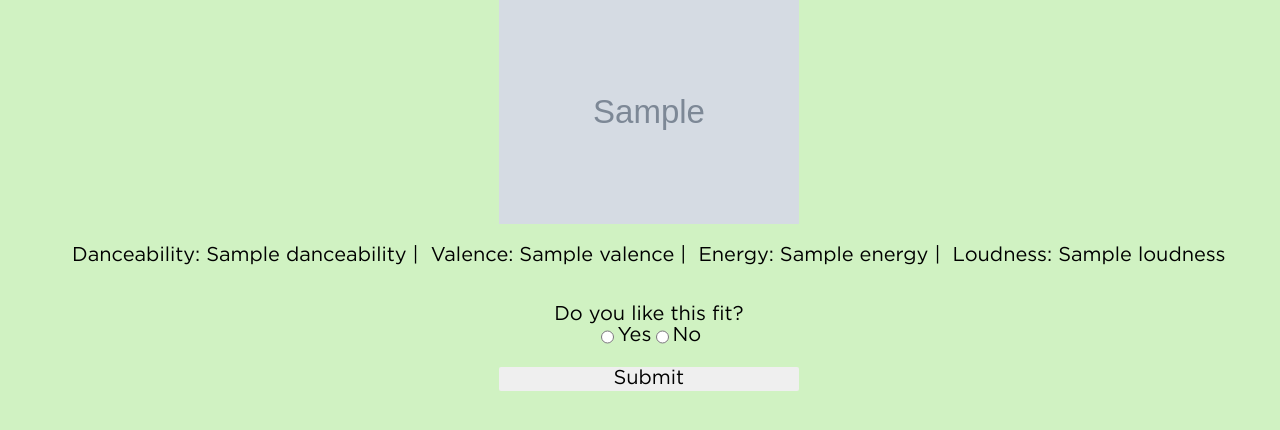
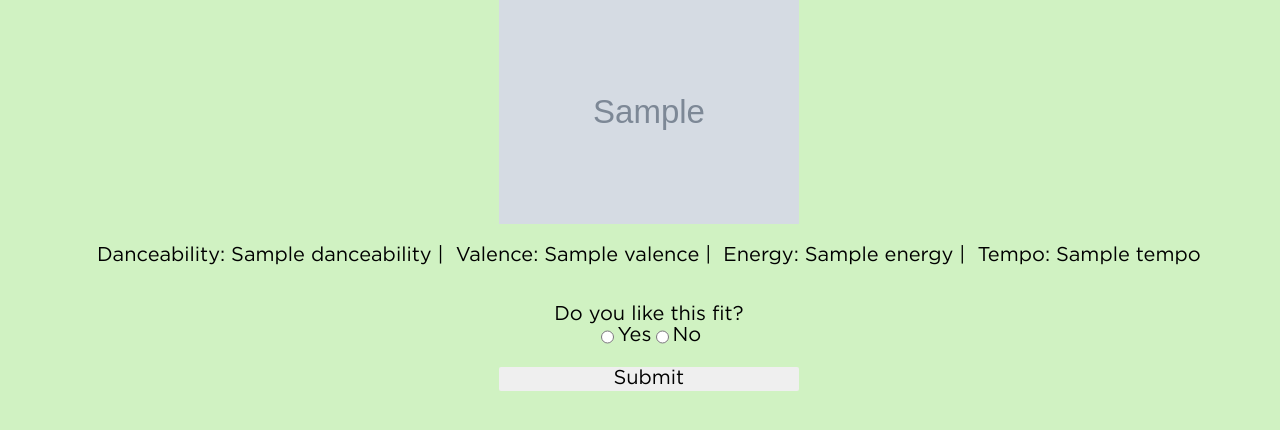
Before and after one commit to hannacodes/HitsToFits, a Flask app: template src/backend/templates/match.html in a window 1280 px wide. Shown: the part 95-525 px from the top of the page. Run offline with Flask 2, Linux system fonts and the light colour scheme; the template is opened without the code that fills it: most values are stand-ins (such as "Sample title", 1, 10 or a date in 2020).

Commit message:
added tempo instead of loudness

```diff
--- a/src/backend/app.py
+++ b/src/backend/app.py
@@ -104,6 +104,7 @@ def match():
     valence = hits.getValence(features)
     energy = hits.getEnergy(features)
     loudness = hits.getLoudness(features)
+    tempo = hits.getTempo(features)
     calculateFeatures.calcColor(danceability, valence, rgb)
     calculateFeatures.calcBrightness(energy, rgb)
     top = calculateFeatures.searchClosetForTops(rgb)
@@ -115,11 +116,10 @@ def match():
     photos.append('https://storage.googleapis.com/hit2fit/' + filename)
     filename = fits.getBestMatch(bottom)
     photos.append('https://storage.googleapis.com/hit2fit/' + filename)
-    loudness=format(loudness, '.3f')
     name=hits.getName(features)
     artist=hits.getArtist(features)
     return render_template("match.html", photos=photos, danceability=danceability,
-                           energy=energy, valence=valence, loudness=loudness,
+                           energy=energy, valence=valence, tempo=tempo,
                            name=name, artist=artist)
 
 @app.route("/results", methods=["GET", "POST"])
--- a/src/backend/colorWeights.json
+++ b/src/backend/colorWeights.json
@@ -1 +1 @@
-{"lowDance_midVal": [2, 2, 2, 2, 2, 2, 2, 2, 2, 2, 2, 2], "midDance_lowVal": [2, 2, 2, 2, 2, 2, 2, 2, 2, 2, 2, 2], "midDance_midVal": [2, 2, 2, 2, 2, 2, 2, 2, 2, 2, 2, 2], "midDance_highVal": [2, 2, 2, 2, 2, 2, 2, 2, 2, 2, 2, 2], "highDance_midVal": [2, 2, 2, 2, 2, 2, 2, 2, 2, 2, 2, 2], "currentDanceAndVal": 4, "currentColor": "#ff69b4"}
+{"lowDance_midVal": [2, 2, 2, 2, 2, 2, 2, 2, 2, 2, 2, 2], "midDance_lowVal": [2, 2, 2, 2, 2, 2, 2, 2, 2, 2, 2, 2], "midDance_midVal": [2, 2, 2, 2, 2, 2, 2, 2, 2, 2, 2, 2], "midDance_highVal": [2, 2, 2, 2, 2, 2, 2, 2, 2, 2, 2, 2], "highDance_midVal": [2, 2, 2, 2, 2, 2, 2, 2, 2, 2, 2, 2], "currentDanceAndVal": 3, "currentColor": "#a020f0"}
--- a/src/backend/data.txt
+++ b/src/backend/data.txt
@@ -1 +1 @@
-https://open.spotify.com/track/3UMrglJeju5yWyYIW6o99b?si=227064eeff664ca8
+https://open.spotify.com/track/6GD1eomgaGT1Epto6Q5eAo?si=f17db38964ae4cd3
--- a/src/backend/hits.py
+++ b/src/backend/hits.py
@@ -47,6 +47,10 @@ def getArtist(features):
     track = sp.track(features["id"])
     return track["artists"][0]["name"]
 
+def getTempo(features):
+    tempo = sp.track(features["tempo"])
+    return tempo/200
+
 if __name__ == '__main__':
     print("enter a song: ")
     track_uri = input()
--- a/src/backend/templates/match.html
+++ b/src/backend/templates/match.html
@@ -16,7 +16,7 @@
         <p>Danceability: {{danceability}} | </p>
         <p>&nbsp Valence: {{valence}} | </p>
         <p>&nbsp Energy: {{energy}} | </p>
-        <p>&nbsp Loudness: {{loudness}}</p>
+        <p>&nbsp Tempo: {{tempo}}</p>
     </div>
     <h3 class="container">Do you like this fit?</h3>
     <div class="container">
--- a/src/backend/templates/precloset.html
+++ b/src/backend/templates/precloset.html
@@ -19,7 +19,7 @@
     {% for img in shirts %}
 
     <div class="gallery">
-        <img src="{{img}}" alt="{{img}}" width="300" height="auto">
+        <img src="{{img}}" alt="{{img}}" width="auto" height="300">
     </div>
     {% endfor %}
     <!-- <div class="container">
```
